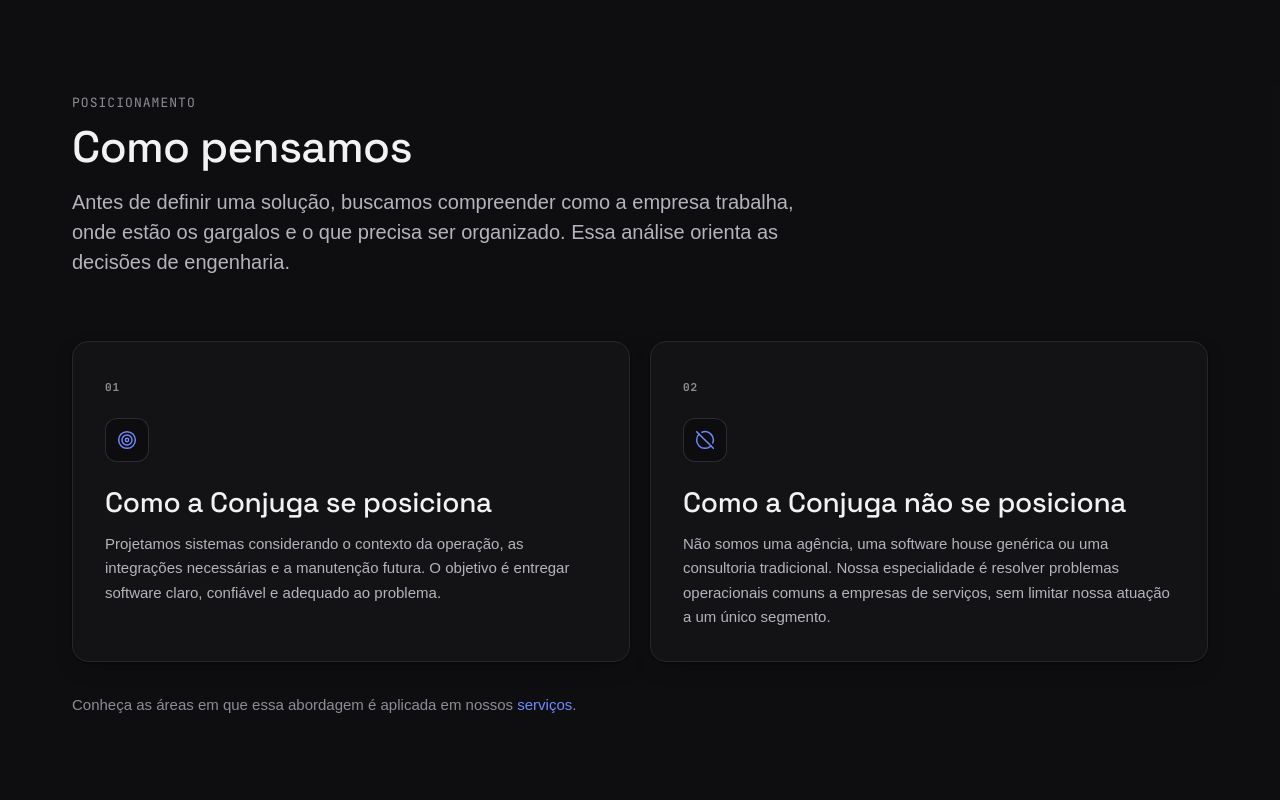
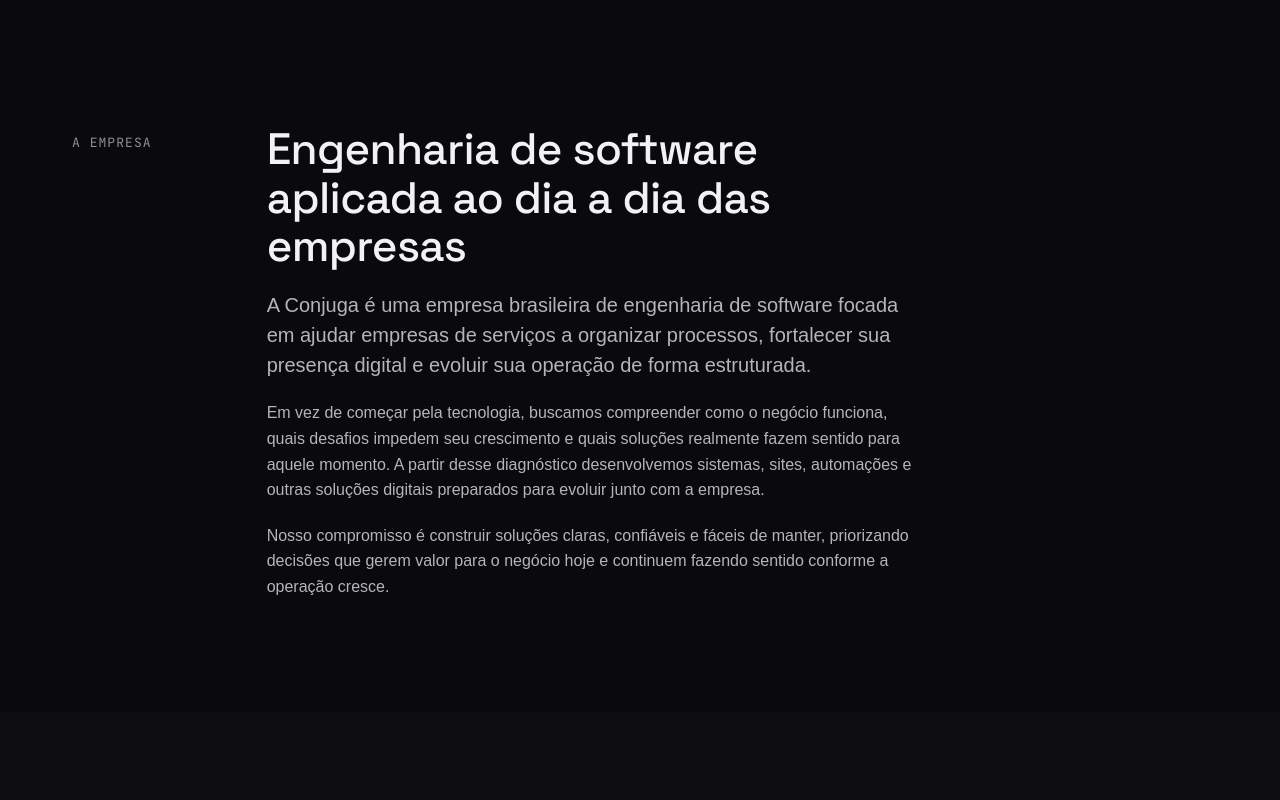
Before and after one commit to marllonpanisset/conjuga, a Next.js app: page /sobre in a window 1280 px wide. Shown: the part 680-1480 px from the top of the page. Built offline with nearby package versions, Linux system fonts and the light colour scheme; a web font is replaced by a local one.

Commit message:
feat(about): improve messaging, structure and company presentation

```diff
--- a/app/(marketing)/sobre/page.tsx
+++ b/app/(marketing)/sobre/page.tsx
@@ -1,6 +1,6 @@
 import type { Metadata } from "next";
 import Link from "next/link";
-import { CircleOff, Target } from "lucide-react";
+import { ShieldCheck, Target } from "lucide-react";
 import { PageWrapper } from "@/components/layout";
 import { Container, Section, Heading, Text } from "@/components/ui";
 import { Button } from "@/components/ui/Button";
@@ -13,7 +13,7 @@
 export const metadata: Metadata = buildMetadata({
   title: "Sobre",
   description:
-    "Conheça a Conjuga, empresa de engenharia de software que transforma problemas operacionais em soluções simples e evolutivas.",
+    "Conheça a Conjuga, empresa brasileira de engenharia de software que ajuda empresas de serviços a organizar processos, fortalecer sua presença digital e evoluir sua operação.",
   path: "/sobre",
 });
 
@@ -29,9 +29,9 @@
       "Evitamos complexidade, dependências e funcionalidades que não tenham uma justificativa clara.",
   },
   {
-    title: "Software como ferramenta",
+    title: "Tecnologia com propósito",
     description:
-      "A tecnologia é um meio para organizar a operação e resolver problemas do negócio, não um fim.",
+      "Utilizamos tecnologia para resolver problemas reais da operação, nunca apenas por tendência ou complexidade.",
   },
   {
     title: "Manutenção no longo prazo",
@@ -63,9 +63,48 @@
 
       <Hero
         eyebrow="Sobre a Conjuga"
-        title="Engenharia de software para empresas"
-        description="A Conjuga é uma empresa brasileira de engenharia de software focada em entender operações, organizar processos e entregar sistemas digitais confiáveis."
+        title="Engenharia de software para empresas de serviços"
+        description="A Conjuga ajuda empresas de serviços a organizar processos, fortalecer sua presença digital e evoluir sua operação por meio de soluções de engenharia de software."
       />
+
+      <Section>
+        <Container>
+          <div className="grid gap-6 md:grid-cols-12 md:gap-8">
+            <Text variant="caption" className="md:col-span-2 md:pt-2">
+              A empresa
+            </Text>
+
+            <div className="md:col-span-8 md:col-start-4 lg:col-span-7">
+              <Heading as="h2" className="max-w-2xl">
+                Engenharia de software aplicada ao dia a dia das empresas
+              </Heading>
+
+              <Text variant="lead" className="mt-5 max-w-2xl">
+                A Conjuga é uma empresa brasileira de engenharia de software
+                focada em ajudar empresas de serviços a organizar processos,
+                fortalecer sua presença digital e evoluir sua operação de forma
+                estruturada.
+              </Text>
+
+              <Text className="mt-5 max-w-2xl">
+                Em vez de começar pela tecnologia, buscamos compreender como o
+                negócio funciona, quais desafios impedem seu crescimento e quais
+                soluções realmente fazem sentido para aquele momento. A partir
+                desse diagnóstico desenvolvemos sistemas, sites, automações e
+                outras soluções digitais preparados para evoluir junto com a
+                empresa.
+              </Text>
+
+              <Text className="mt-5 max-w-2xl">
+                Nosso compromisso é construir soluções claras, confiáveis e
+                fáceis de manter, priorizando decisões que gerem valor para o
+                negócio hoje e continuem fazendo sentido conforme a operação
+                cresce.
+              </Text>
+            </div>
+          </div>
+        </Container>
+      </Section>
 
       <Section surface>
         <Container>
@@ -73,13 +112,14 @@
             <Text variant="caption">Posicionamento</Text>
 
             <Heading as="h2" className="mt-3">
-              Como pensamos
+              Nossa abordagem
             </Heading>
 
             <Text variant="lead" className="mt-4">
-              Antes de definir uma solução, buscamos compreender como a empresa
-              trabalha, onde estão os gargalos e o que precisa ser organizado.
-              Essa análise orienta as decisões de engenharia.
+              Antes de desenvolver qualquer solução, entendemos como a empresa
+              funciona, onde estão os principais desafios e quais processos
+              precisam ser organizados. A tecnologia é consequência desse
+              diagnóstico.
             </Text>
           </div>
 
@@ -117,16 +157,17 @@
               </span>
 
               <Heading as="h3" className="mt-6 max-w-md">
-                Como a Conjuga se posiciona
+                Como atuamos
               </Heading>
 
               <Text
                 variant="muted"
                 className="mt-3 max-w-xl leading-relaxed text-text-secondary"
               >
-                Projetamos sistemas considerando o contexto da operação, as
-                integrações necessárias e a manutenção futura. O objetivo é
-                entregar software claro, confiável e adequado ao problema.
+                Entendemos primeiro o negócio para depois definir a solução.
+                Cada projeto nasce do contexto da empresa e é desenvolvido para
+                resolver problemas reais de forma simples, organizada e
+                preparada para evoluir.
               </Text>
             </article>
 
@@ -159,27 +200,27 @@
                   group-hover:bg-signal-soft
                 "
               >
-                <CircleOff size={20} strokeWidth={1.75} aria-hidden="true" />
+                <ShieldCheck size={20} strokeWidth={1.75} aria-hidden="true" />
               </span>
 
               <Heading as="h3" className="mt-6 max-w-md">
-                Como a Conjuga não se posiciona
+                O que valorizamos
               </Heading>
 
               <Text
                 variant="muted"
                 className="mt-3 max-w-xl leading-relaxed text-text-secondary"
               >
-                Não somos uma agência, uma software house genérica ou uma
-                consultoria tradicional. Nossa especialidade é resolver
-                problemas operacionais comuns a empresas de serviços, sem
-                limitar nossa atuação a um único segmento.
+                Priorizamos clareza, simplicidade e decisões bem fundamentadas.
+                A tecnologia deve facilitar a operação da empresa, ser fácil de
+                manter e acompanhar seu crescimento ao longo do tempo.
               </Text>
             </article>
           </div>
 
           <Text variant="muted" className="mt-8">
-            Conheça as áreas em que essa abordagem é aplicada em nossos{" "}
+            Conheça as soluções que desenvolvemos para empresas de serviços em
+            nossos{" "}
             <Link
               href="/servicos"
               className="link-underline text-signal-strong"
@@ -197,7 +238,7 @@
             <Text variant="caption">Princípios</Text>
 
             <Heading as="h2" className="mt-3 max-w-lg">
-              Como pensamos cada projeto
+              Princípios que orientam nossas decisões
             </Heading>
           </FadeIn>
 
@@ -246,10 +287,41 @@
         </Container>
       </Section>
 
+      <Section surface>
+        <Container>
+          <div className="grid gap-6 md:grid-cols-12 md:gap-8">
+            <Text variant="caption" className="md:col-span-2 md:pt-2">
+              Evolução
+            </Text>
+
+            <div className="md:col-span-8 md:col-start-4 lg:col-span-7">
+              <Heading as="h2" className="max-w-2xl">
+                Soluções que evoluem junto com o seu negócio
+              </Heading>
+
+              <Text variant="lead" className="mt-5 max-w-2xl">
+                Cada empresa está em um momento diferente. Algumas precisam
+                fortalecer sua presença digital, enquanto outras já buscam
+                organizar processos ou desenvolver sistemas internos para ganhar
+                eficiência.
+              </Text>
+
+              <Text className="mt-5 max-w-2xl">
+                Independentemente do ponto de partida, nosso objetivo é
+                construir uma base sólida que permita evoluir sem recomeçar do
+                zero. Conforme a operação cresce, novas soluções podem ser
+                incorporadas de forma gradual, preservando o que já foi
+                construído e acompanhando as novas necessidades do negócio.
+              </Text>
+            </div>
+          </div>
+        </Container>
+      </Section>
+
       <Section>
         <CTASection
-          title="Tem um processo ou oportunidade para melhorar?"
-          description="Conte o contexto da sua empresa e vamos avaliar a solução mais adequada para o seu momento."
+          title="Vamos entender o próximo desafio da sua empresa?"
+          description="Conte como sua empresa funciona hoje e vamos avaliar a solução mais adequada para o seu momento."
           actions={
             <Button href="/contato" size="lg">
               Conversar com a Conjuga
```
